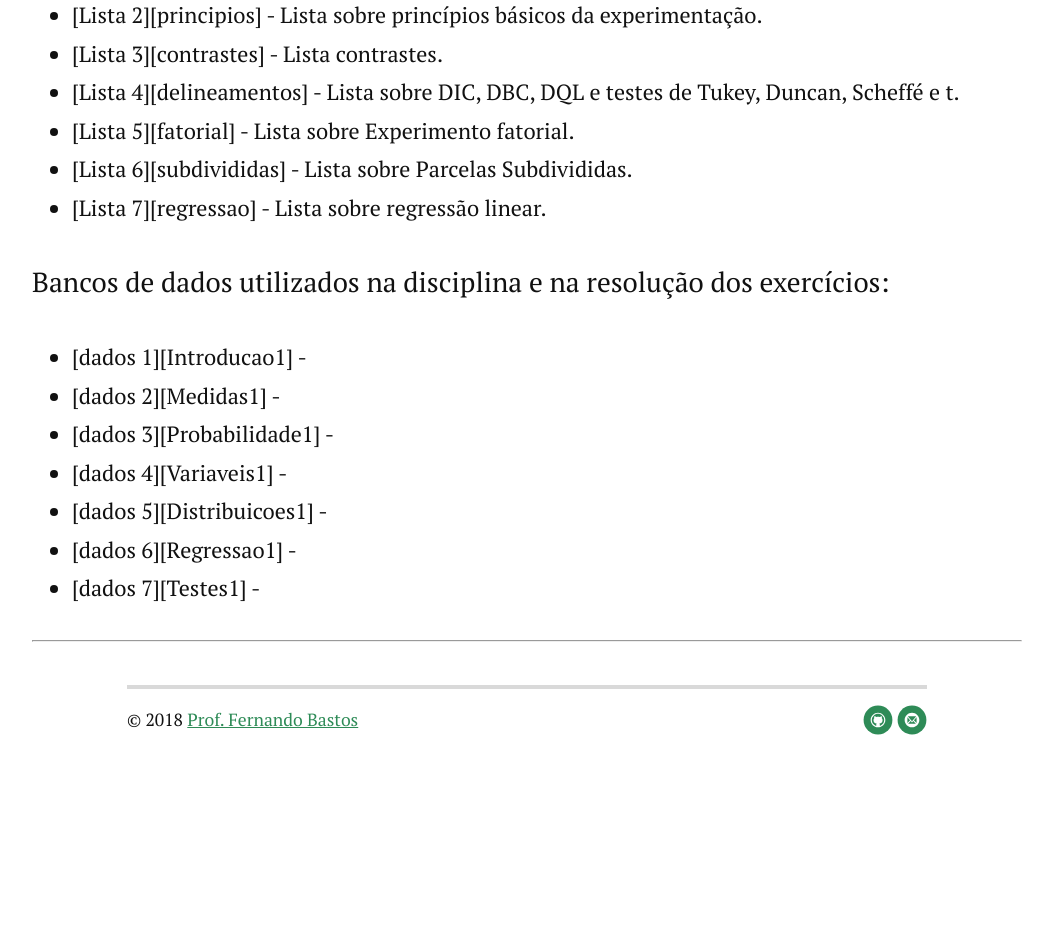
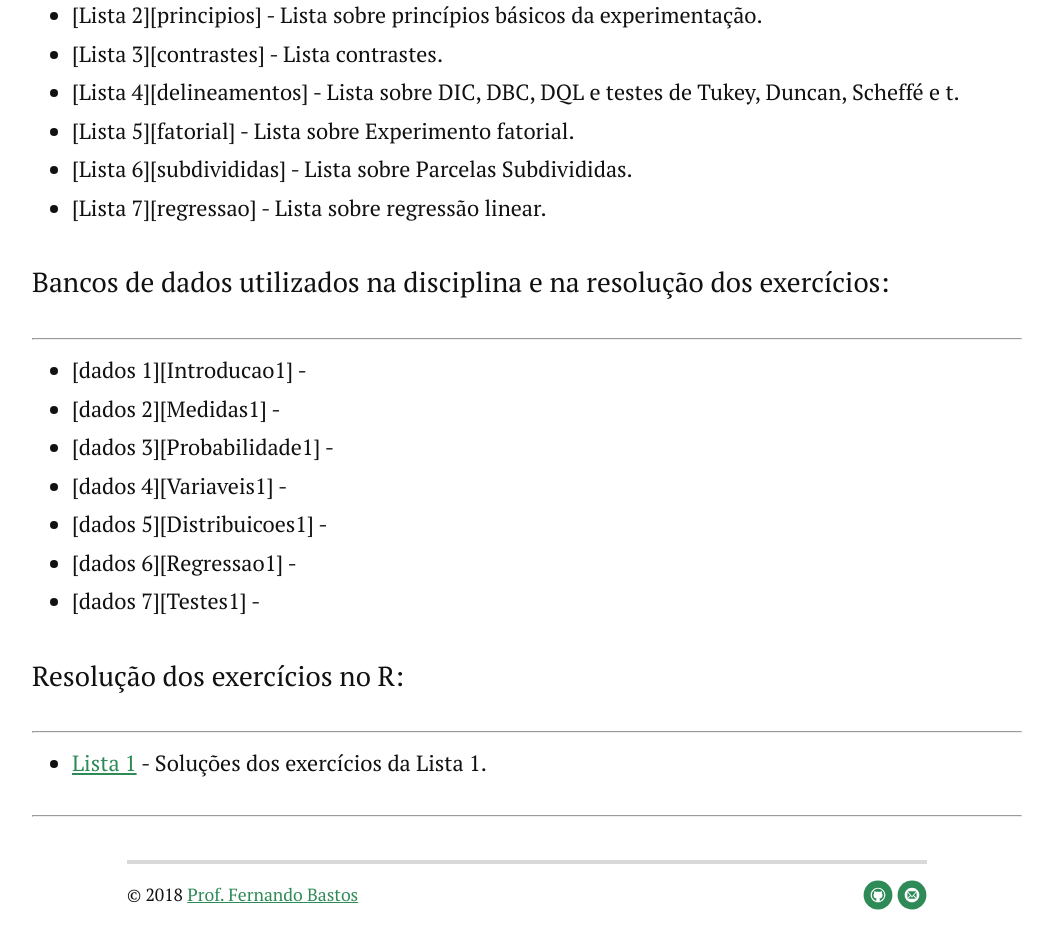
Before and after one commit to maf261/maf261.github.io, a Jekyll site: the page built from exercicios.md, in a window 1280 px wide. Shown: the part 464-1416 px from the top of the page, without its empty margins (113-1166 px from the left). Built offline with Jekyll 4.4.1, drawn with Linux system fonts in a browser that asks for light colours; nearby versions of some CDN libraries; before the commit the page ends 1240 px from its top, so only the background shows below that.

Commit message:
Soluções1

```diff
--- a/exercicios.md
+++ b/exercicios.md
@@ -20,6 +20,8 @@ description: Página com listas de exercícios.
 
 <p class="intro">Bancos de dados utilizados na disciplina e na resolução dos exercícios:</p>
 
+---
+
 * [dados 1][Introducao1] -
 * [dados 2][Medidas1] -
 * [dados 3][Probabilidade1] -
@@ -28,6 +30,13 @@ description: Página com listas de exercícios.
 * [dados 6][Regressao1] -
 * [dados 7][Testes1] -
 
+<p class="intro">Resolução dos exercícios no R:</p>
+
+---
+
+* [Lista 1][solucoes1] - Soluções dos exercícios da Lista 1.
+
 ---
 
 [testes]:https://rawgit.com/maf261/maf261.github.io/master/Exercicios/Teste_Hipotese.pdf
+[solucoes1]:https://rawgit.com/maf261/maf261.github.io/master/Exercicios/Solucoes/TH.pdf
```
